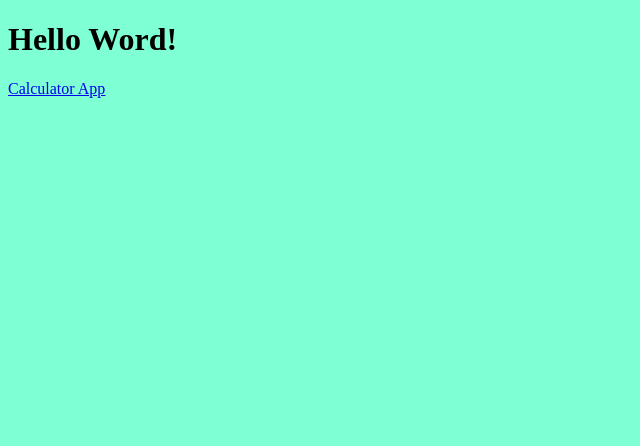
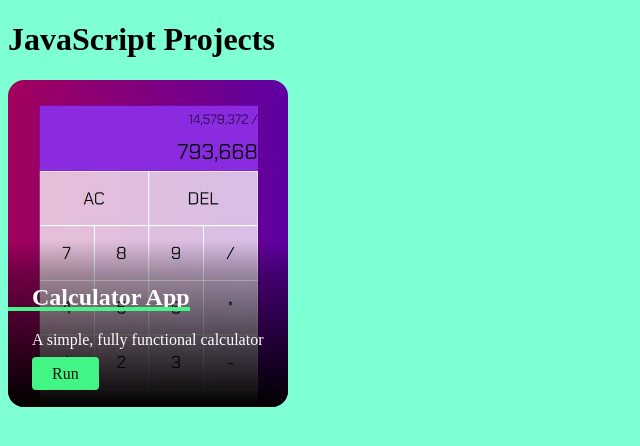
Before and after one commit to Kinzume/javascript-projects, a plain HTML site: page index.html in a window 1280 px wide. Shown: the whole page, without its empty margins (0-640 px from the left). Drawn offline with Linux system fonts and the light colour scheme.

Commit message:
Home page changes
Added styling for navigation to apps

```diff
--- a/index.html
+++ b/index.html
@@ -8,7 +8,13 @@
     <link rel="stylesheet" href="styles.css" />
   </head>
   <body>
-    <h1>Hello Word!</h1>
-    <a href="/calculator/calculator.html">Calculator App</a>
+    <h1>JavaScript Projects</h1>
+    <div class="card">
+      <div class="card-content">
+        <h2 class="card-title">Calculator App</h2>
+        <p class="card-body">A simple, fully functional calculator</p>
+        <a href="/calculator/calculator.html" class="button">Run</a>
+      </div>
+    </div>
   </body>
 </html>
--- a/styles.css
+++ b/styles.css
@@ -1,3 +1,67 @@
+/*Special thanks to Kevin Powell, ref:https: //www.youtube.com/watch?v=5DEq5cWNYt8&ab_channel=KevinPowell*/
+
+:root{
+    --clr-neutral-900:hsl(207,19%,9%);
+    --clr-neutral-100:hsl(0,0%,100%);
+    --clr-neutral-400:hsl(142, 90%, 61%);
+}
+
+*,*::before,*::after{
+    box-sizing: border-box;
+}
+
 body{
     background-color: aquamarine;
 }
+
+.card{
+    /*https: //www.w3schools.com/csSref/css3_pr_background-size.asp*/
+    color:var(--clr-neutral-100);
+    background-image: url(img/calculator.JPG);
+    background-size:cover;
+    padding: 10rem 0 0;
+    max-width: 35ch;
+    border-radius: 1rem;
+    overflow: hidden;
+}
+
+
+.card-content{
+    /*For new HSL syntax: https: //developer.mozilla.org/en-US/docs/Web/CSS/background#hsl()*/
+    /*20% here is the color hint, ref:border: ;https: //developer.mozilla.org/en-US/docs/web/css/gradient/linear-gradient*/
+    --padding: 1.5rem;
+    padding:var(--padding);
+    background:linear-gradient(
+        hsl(0 0% 0% /0),
+        hsl(20 0% 0% /0.3) 20%,
+        hsl(0 0% 0% /1)
+    );
+}
+.card-title{
+    position:relative;
+    width:max-content;
+}
+.card-title::after{
+    content:"";
+    position:absolute;
+    height: 4px;
+    left:calc(var(--padding)*-1);
+    bottom:0;
+    width:calc(100% + var(--padding));
+    background:var(--clr-neutral-400);
+}
+
+.button{
+    cursor:pointer;
+    display:inline;
+    text-decoration: none;
+    color:var(--clr-neutral-900);
+    background-color:var(--clr-neutral-400);
+    padding:0.5em 1.25em;
+    border-radius: 0.25em;
+}
+
+.button:hover,
+.button:focus{
+    background-color: var(--clr-neutral-100);
+}
```
Also changed, not shown: img/calculator.JPG (added).
